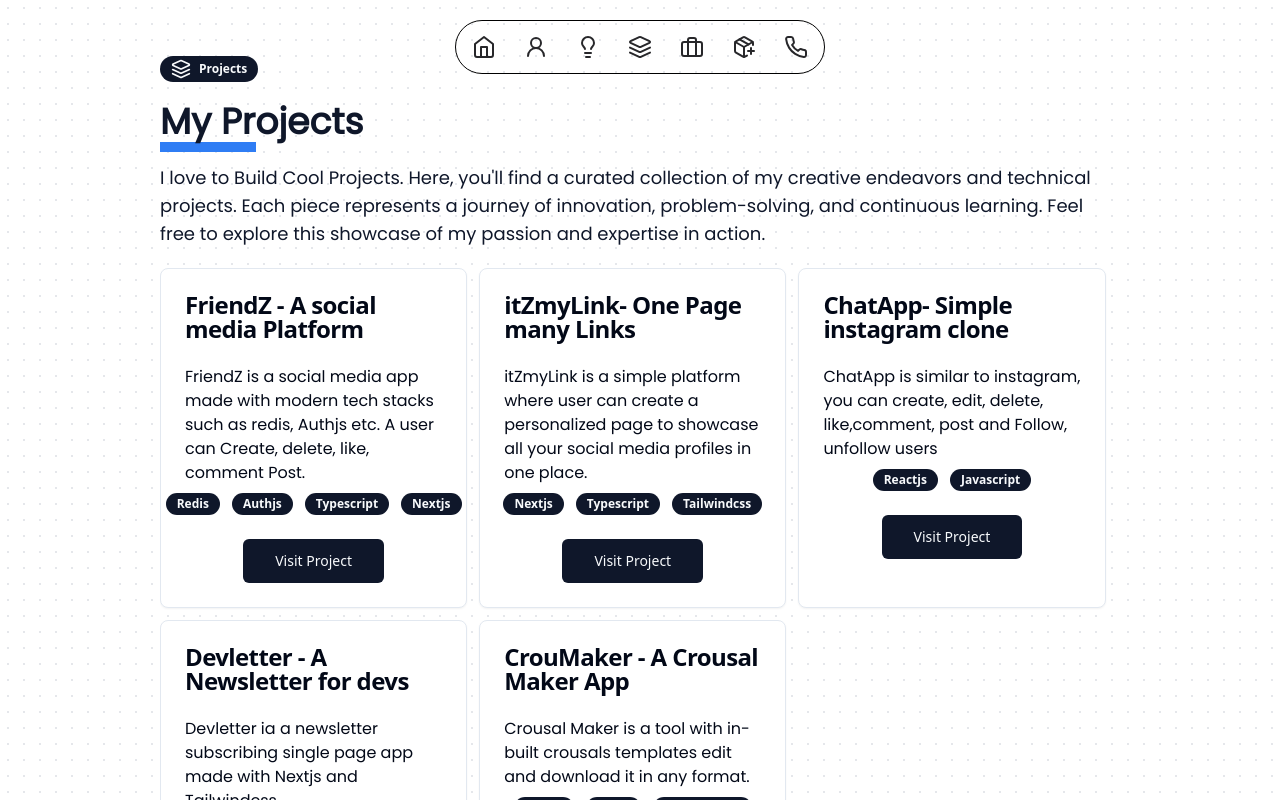
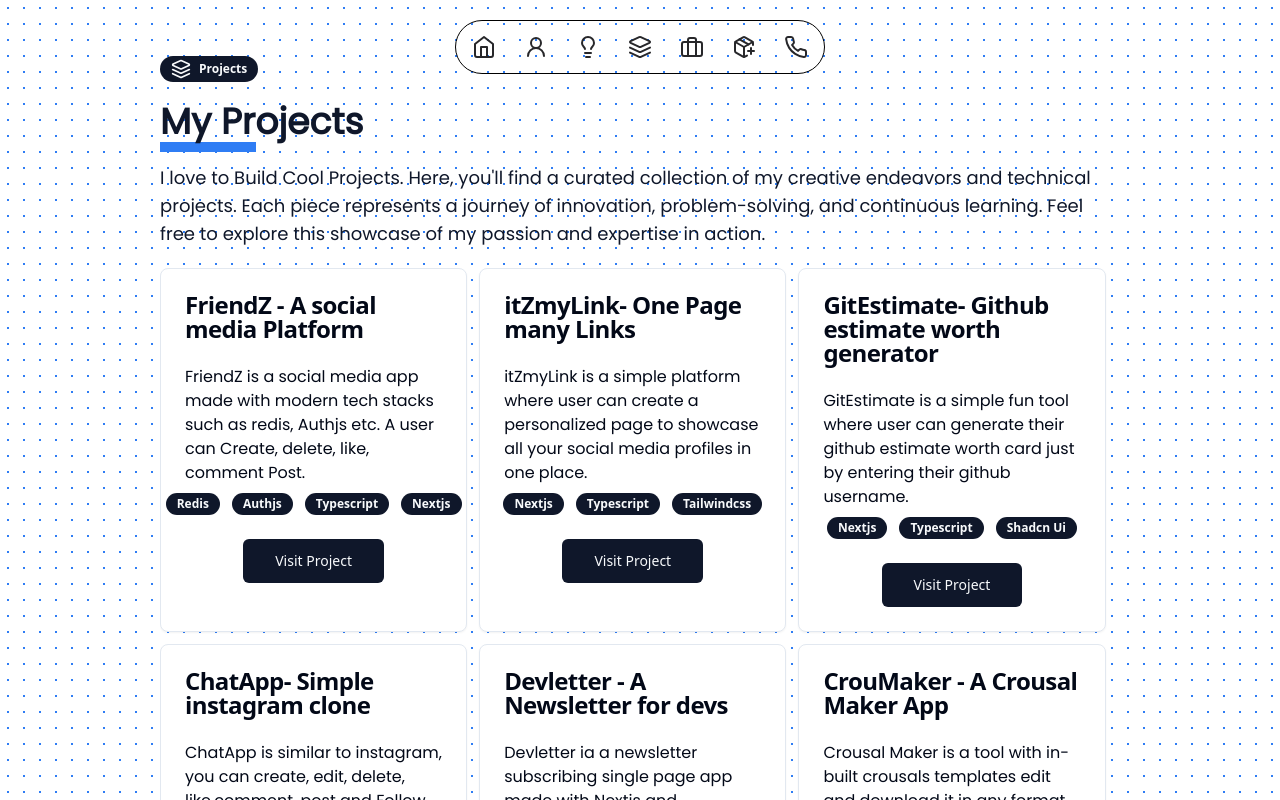
Before and after one commit to taqui-786/Portfolio, a Next.js app: page /projects in a window 1280 px wide. Shown: the top 800 px of the page. Built offline with nearby package versions, Linux system fonts and the light colour scheme.

Commit message:
Added new Project

```diff
--- a/src/app/layout.tsx
+++ b/src/app/layout.tsx
@@ -93,7 +93,7 @@ export default function RootLayout({
       <body className={`${poppins.variable} ${rubik.variable}`}>
         <main
           className={cn(
-            "flex relative screen break-words min-h-screen items-center justify-between pt-14 pb-4 px-40 max-md:p-4 bg-transparent max-sm:pt-20 bg-[radial-gradient(#e5e7eb_1px,transparent_1px)] [background-size:16px_16px]",
+            "flex relative screen break-words min-h-screen items-center justify-between pt-14 pb-4 px-40 max-md:p-4 bg-transparent max-sm:pt-20 bg-[radial-gradient(#2f7df4_1px,transparent_1px)] [background-size:16px_16px]",
             { "bg-white": "#E6E7EB" }
           )}
         >
--- a/src/app/projects/page.tsx
+++ b/src/app/projects/page.tsx
@@ -19,6 +19,13 @@ const projectsPage = () => {
         "itZmyLink is a simple platform where user can create a personalized page to showcase all your social media profiles in one place. ",
       tags: ["Nextjs", "Typescript", "Tailwindcss"],
       link: "https://github.com/taqui-786/itZmyLink",
+    },
+    {
+      title: "GitEstimate- Github estimate worth generator",
+      description:
+        "GitEstimate is a simple fun tool where user can generate their github estimate worth card just by entering their github username. ",
+      tags: ["Nextjs", "Typescript", "Shadcn Ui"],
+      link: "https://github.com/taqui-786/GitEstimate",
     },
     {
       title: "ChatApp- Simple instagram clone",
```
